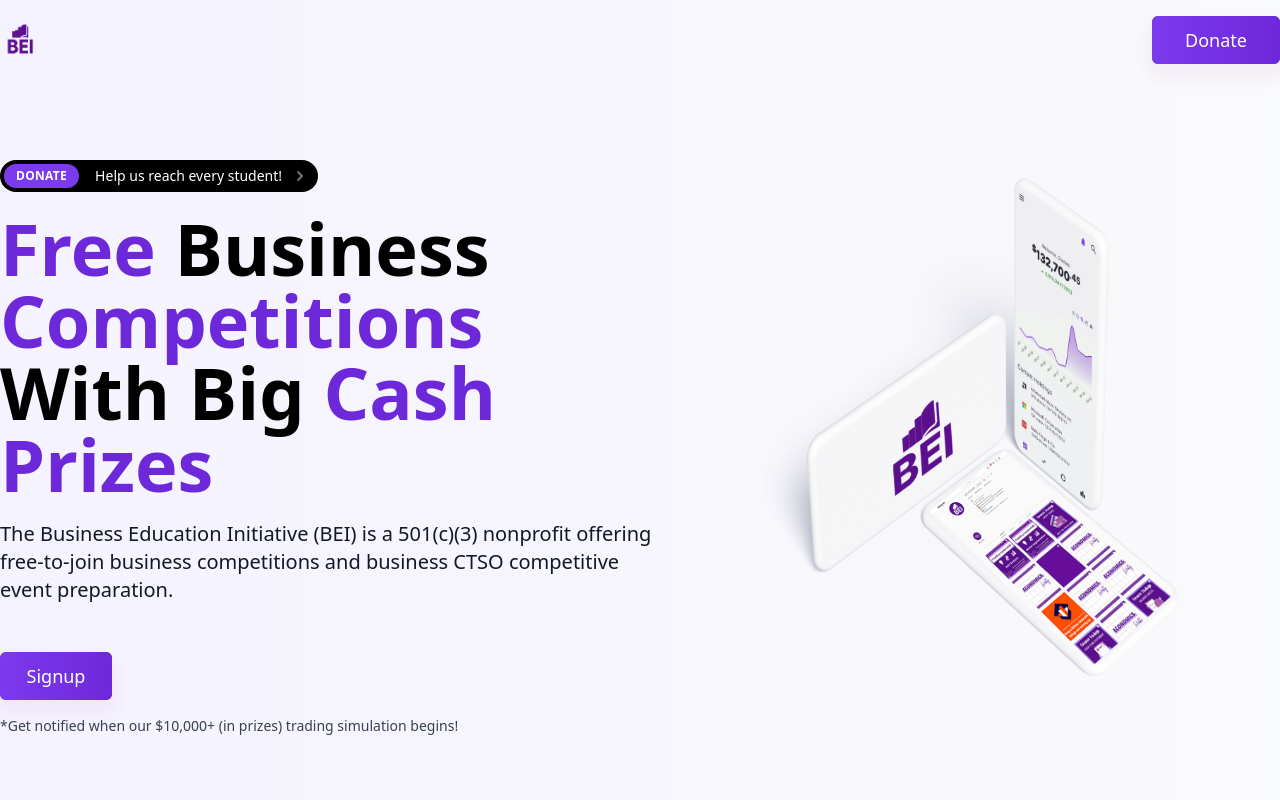
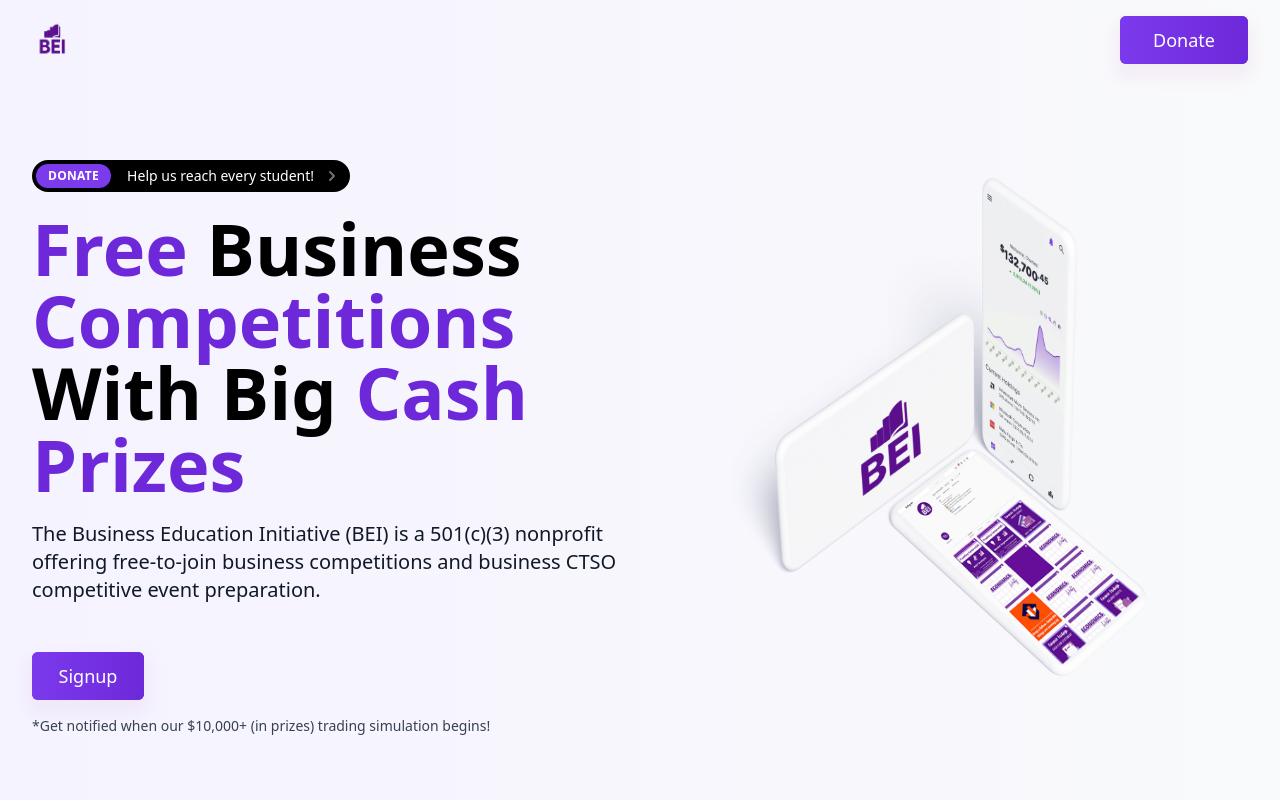
Before and after one commit to sid-FBLA/BEI-tailwindv2, a plain HTML site: page index.html in a window 1280 px wide. Shown: the top 800 px of the page. Drawn offline with nearby package versions, Linux system fonts and the light colour scheme.

Commit message:
this better fucking work

```diff
--- a/index.html
+++ b/index.html
@@ -76,8 +76,8 @@
   </div>
 
 </div>
-<body class="bg-gradient-to-r from-purple-50 to-gray-50">
-  <nav class="px-3 container bg-opacity-0 mx-auto flex flex-col md:flex-row items-center justify-between py-4 sm:px-0" aria-label="Global">
+<body class="px-8 bg-gradient-to-r from-purple-50 to-gray-50">
+  <nav class="container bg-opacity-0 mx-auto flex flex-col md:flex-row items-center justify-between py-4 sm:px-0" aria-label="Global">
     <div class="bg-opacity-0 w-full flex items-center">
       <div class="flex items-center w-full md:w-auto">
         <a href="#">
```
